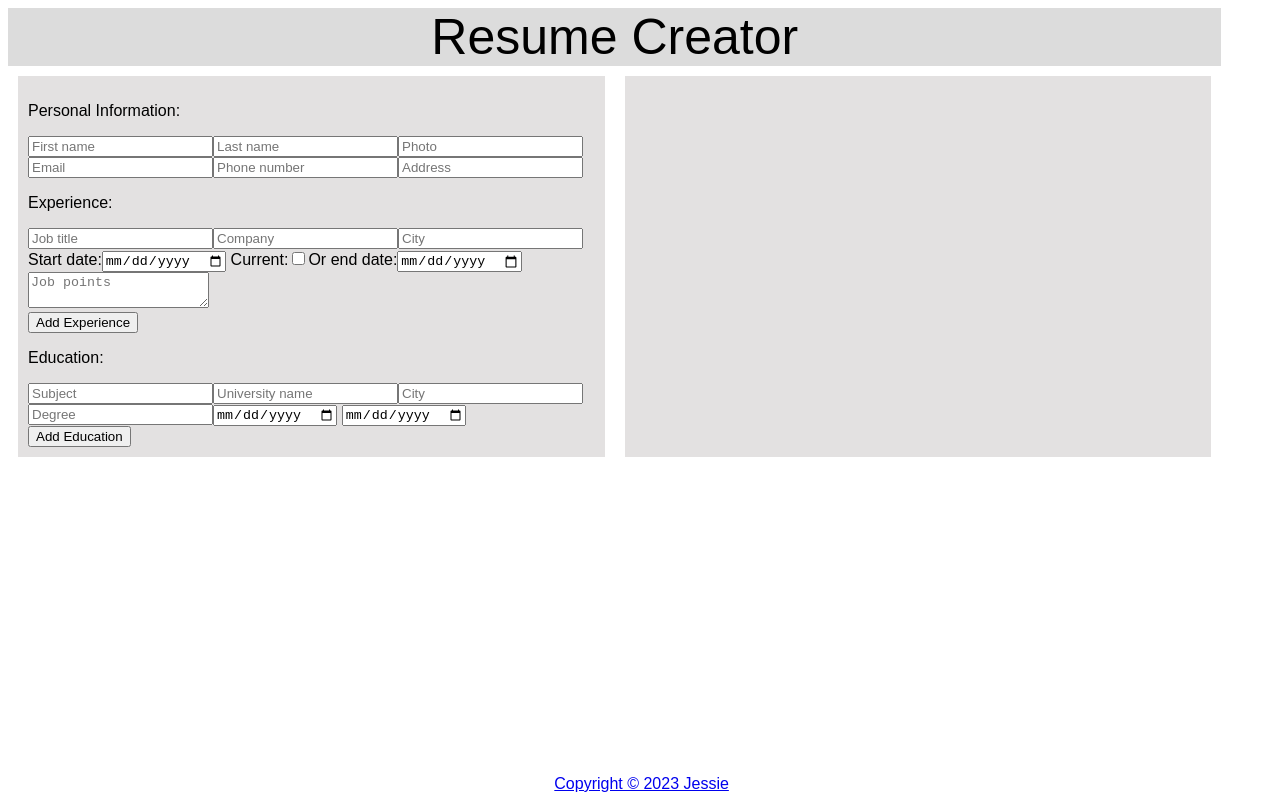
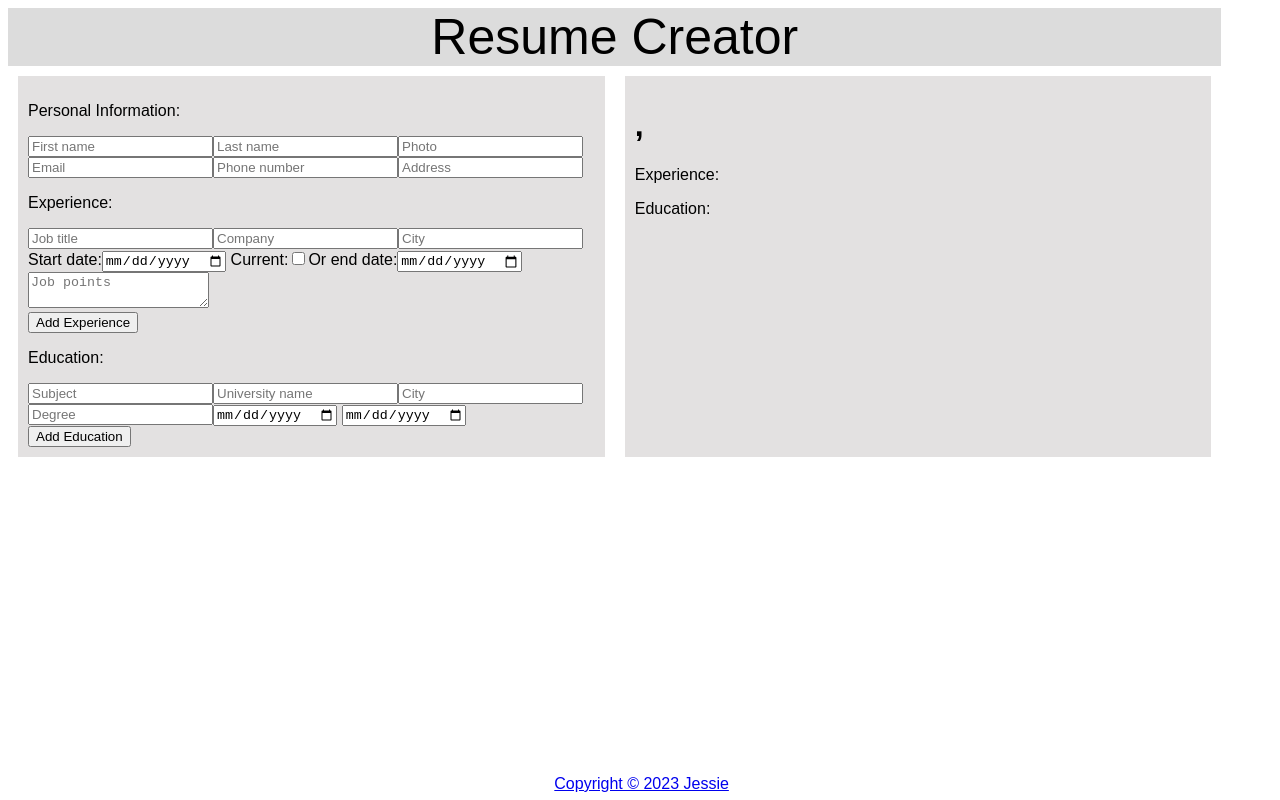
Before and after one commit to jesscz/cv-app, a React (Create React App) app: page / in a window 1280 px wide. Built offline with nearby package versions, Linux system fonts and the light colour scheme.

Commit message:
Add css files for form and preview components

```diff
--- a/src/components/Form.js
+++ b/src/components/Form.js
@@ -1,7 +1,9 @@
 import React, { Component } from 'react';
+import '../css/Form.css';
 import PersonalInfo from './PersonalInfo';
 import Experience from './Experience';
 import Education from './Education';
+
 
 class Form extends Component {
 
--- a/src/components/Preview.js
+++ b/src/components/Preview.js
@@ -1,4 +1,5 @@
 import React, { Component } from 'react';
+import '../css/Preview.css';
 
 
 class Preview extends Component {
@@ -7,14 +8,14 @@ class Preview extends Component {
         return (
             <div className='preview'>
                 <div>
-                    <h1>{this.props.data.personalInfo.firstName}</h1>
-                    <h2>{this.props.data.personalInfo.lastName}</h2>
+                    <h1>{this.props.data.personalInfo.firstName}, {this.props.data.personalInfo.lastName}</h1>
                     <p>{this.props.data.personalInfo.photoId}</p>
                     <p>{this.props.data.personalInfo.email}</p>
                     <p>{this.props.data.personalInfo.phoneNumber}</p>
                     <p>{this.props.data.personalInfo.address}</p>
                 </div>
                 <div>
+                    <p>Experience:</p>
                     <p>{this.props.data.experience.position}</p>
                     <p>{this.props.data.experience.company}</p>
                     <p>{this.props.data.experience.expCity}</p>
@@ -23,6 +24,7 @@ class Preview extends Component {
                     <p>{this.props.data.experience.description}</p>
                 </div>
                 <div>
+                    <p>Education:</p>
                     <p>{this.props.data.education.subject}</p>
                     <p>{this.props.data.education.university}</p>
                     <p>{this.props.data.education.eduCity}</p>
--- a/src/css/App.css
+++ b/src/css/App.css
@@ -21,16 +21,3 @@ footer {
     align-items: center;
     background-color: white;
 }
-.form {
-    background-color: rgb(227, 225, 225);
-    margin: 10px;
-    padding: 10px;
-    grid-column: 1/2;
-}
-.preview {
-    background-color: rgb(227, 225, 225);
-    margin: 10px;
-    padding: 10px;
-    grid-column: 2/3;
-
-}
--- /dev/null
+++ b/src/css/Form.css
@@ -0,0 +1,6 @@
+.form {
+    background-color: rgb(227, 225, 225);
+    margin: 10px;
+    padding: 10px;
+    grid-column: 1/2;
+}
--- /dev/null
+++ b/src/css/Preview.css
@@ -0,0 +1,6 @@
+.preview {
+    background-color: rgb(227, 225, 225);
+    margin: 10px;
+    padding: 10px;
+    grid-column: 2/3;
+}
```
